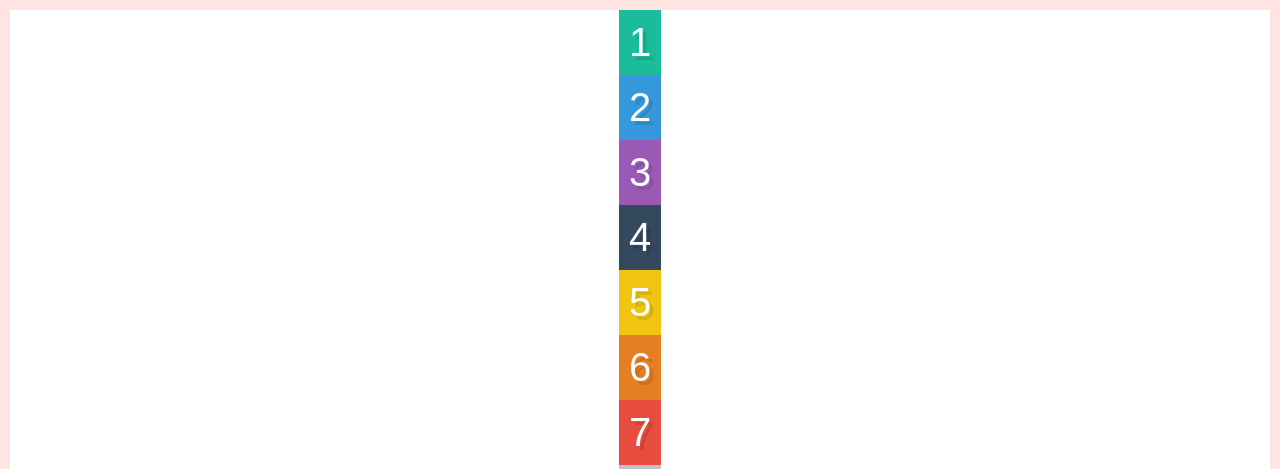
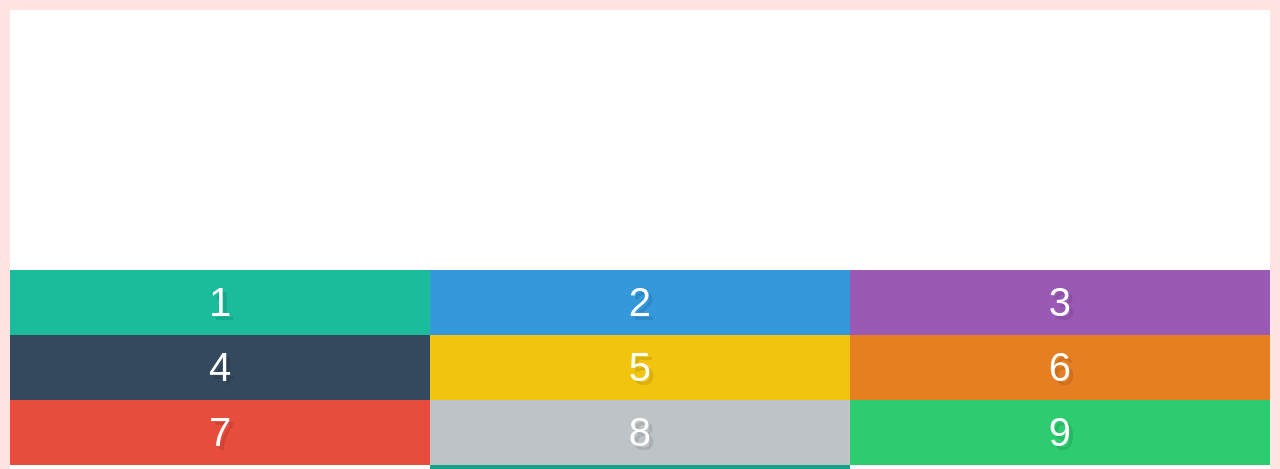
Before and after one commit to robkondrat/flex-direction, a plain HTML site: page index.html in a window 1280 px wide. Shown: the top 469 px of the page. Drawn offline with Linux system fonts and the light colour scheme.

Commit message:
alignment and centering with align-content

```diff
--- a/style.css
+++ b/style.css
@@ -32,7 +32,12 @@ input[type=reset],input[type=submit]{-webkit-appearance:button;cursor:pointer;}b
 .container {
   display: flex;
   border: 10px solid mistyrose;
-  align-items:center;
   height: 100vh;
-  flex-direction:column;
+  flex-wrap:wrap;
+  align-content:center;
+  justify-content:center;
 }
+
+.box {
+  width: 33.33333%;
+}
```
